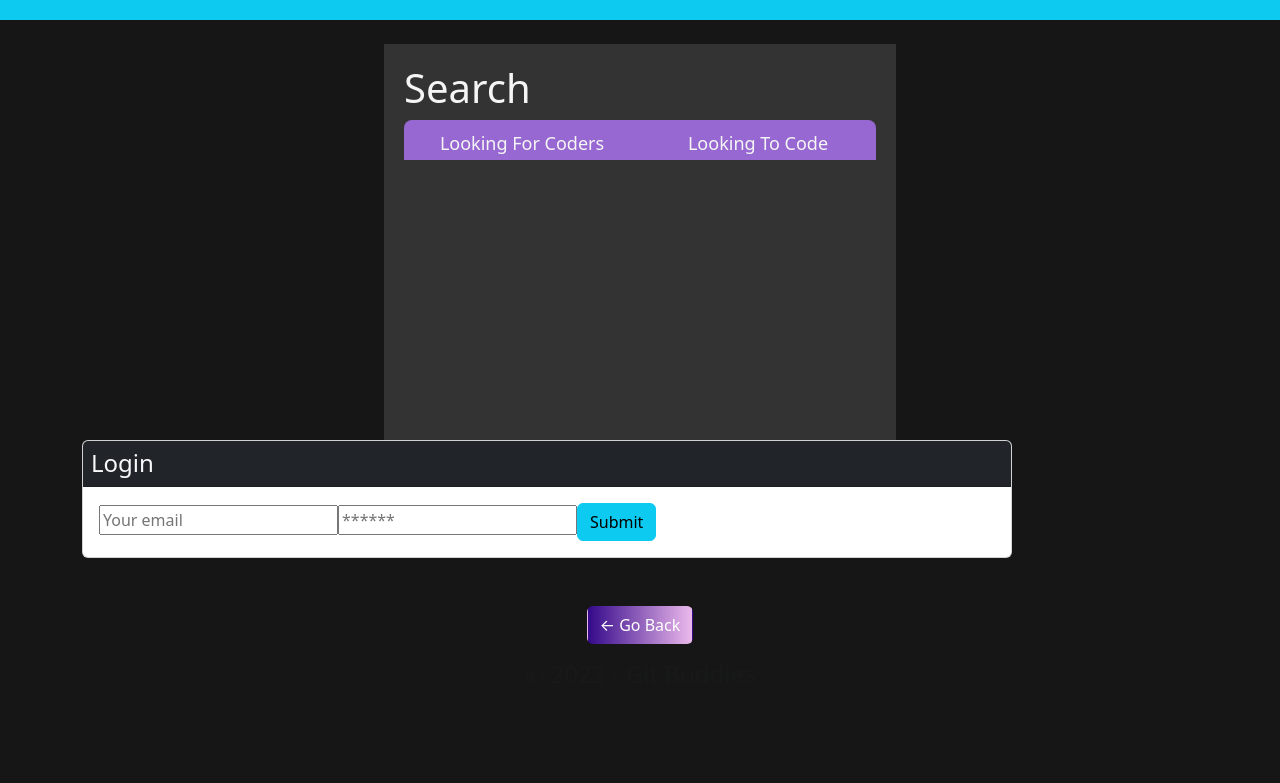
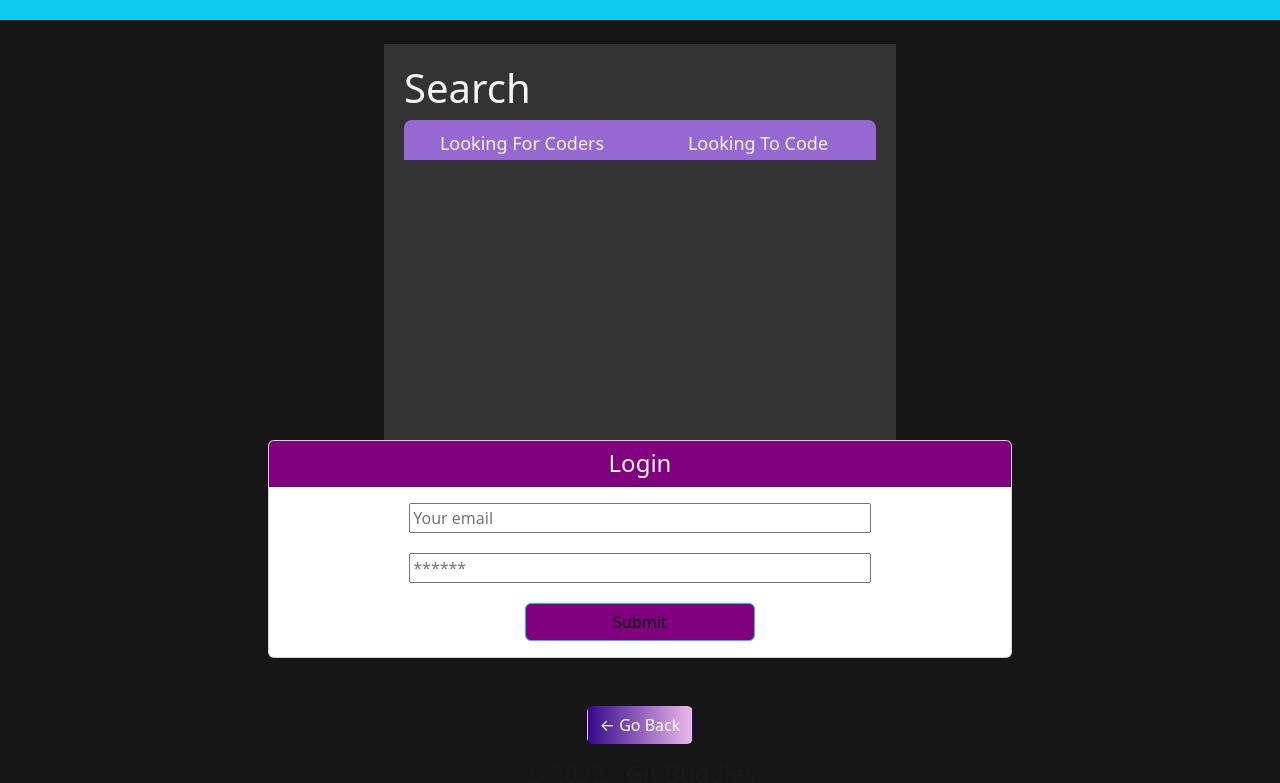
Before and after one commit to LorenzoFTSIC/LFCoders, a React (Create React App) app in the folder client/: page /login in a window 1280 px wide. Shown: the part 580-1363 px from the top of the page. Before the commit the page ends 1341 px from the top, so only its background shows below. Built offline with nearby package versions, Linux system fonts and the light colour scheme.

Commit message:
Styling login + sign up

```diff
--- a/client/src/pages/Login.js
+++ b/client/src/pages/Login.js
@@ -4,6 +4,7 @@ import { useMutation } from '@apollo/client';
 import { LOGIN_USER } from '../utils/mutations';
 
 import Auth from '../utils/auth';
+import { width } from '@mui/system';
 
 const Login = (props) => {
   const [formState, setFormState] = useState({ email: '', password: '' });
@@ -18,7 +19,34 @@ const Login = (props) => {
       [name]: value,
     });
   };
+  const styles = {
+    login:{
+      display:"flex",
+      justifyContent: "center",
+      flexDirection: "column",
+      width:"65%",
+      margin:"auto",
+    },
+    h4: {
 
+      textAlign:"center",
+     backgroundColor:"purple"
+    },
+    input:{
+      marginBottom: "20px",
+      color:"purple",
+    },
+    submit: {
+      backgroundColor:"purple",
+      cursor: "pointer",
+      width:"50%",
+      justifyContent:"center",
+      margin:"auto",
+   },
+   center: {
+    margin:"0 auto",
+   }
+  }
   // submit form
   const handleFormSubmit = async (event) => {
     event.preventDefault();
@@ -42,9 +70,9 @@ const Login = (props) => {
 
   return (
     <main className="flex-row justify-center mb-4">
-      <div className="col-12 col-lg-10">
-        <div className="card">
-          <h4 className="card-header bg-dark text-light p-2">Login</h4>
+      <div className="col-12 col-lg-8" style={styles.center}>
+        <div className="card" >
+          <h4 className="card-header  text-light p-2" style={styles.h4}>Login</h4>
           <div className="card-body">
             {data ? (
               <p>
@@ -52,8 +80,9 @@ const Login = (props) => {
                 <Link to="/">back to the homepage.</Link>
               </p>
             ) : (
-              <form onSubmit={handleFormSubmit}>
+              <form style={styles.login} onSubmit={handleFormSubmit}>
                 <input
+                style={styles.input}
                   className="form-input"
                   placeholder="Your email"
                   name="email"
@@ -62,6 +91,7 @@ const Login = (props) => {
                   onChange={handleChange}
                 />
                 <input
+                style={styles.input}
                   className="form-input"
                   placeholder="******"
                   name="password"
@@ -71,7 +101,7 @@ const Login = (props) => {
                 />
                 <button
                   className="btn btn-block btn-info"
-                  style={{ cursor: 'pointer' }}
+                  style={styles.submit}
                   type="submit"
                 >
                   Submit
```
